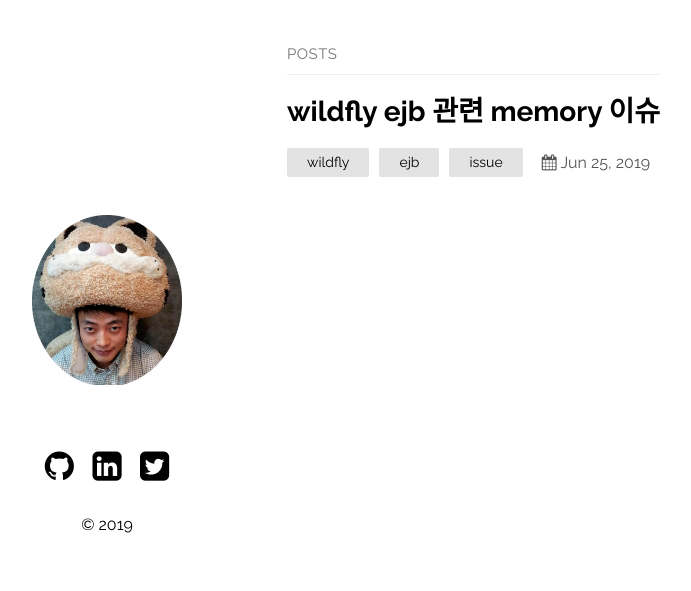
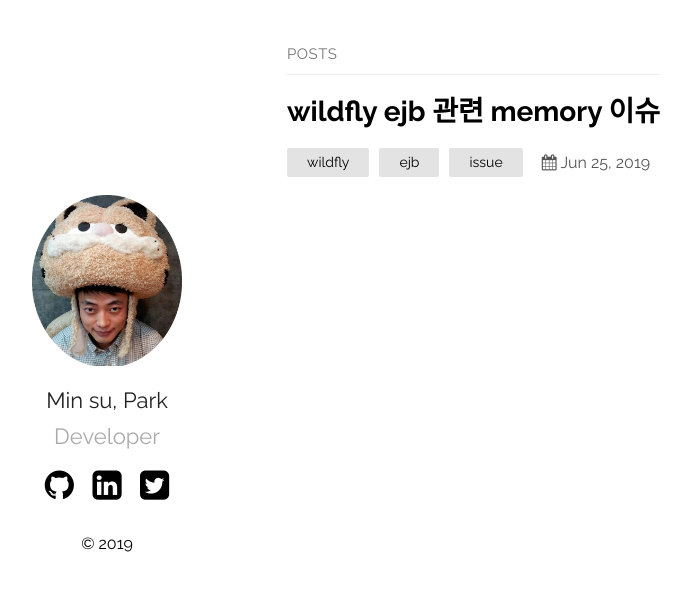
Before and after one commit to mspark7233/mspark7233.github.io, a Jekyll site: the page built from index.md, in a window 1280 px wide. Shown: the top 591 px of the page, without its empty margins (78-769 px from the left). Built offline with Jekyll 4.4.1, drawn with Linux system fonts in a browser that asks for light colours; part of the change alters nothing that is shown.

Commit message:
설정 변경

```diff
--- a/_config.yml
+++ b/_config.yml
@@ -13,16 +13,14 @@
 # you will see them accessed via {{ site.title }}, {{ site.email }}, and so on.
 # You can create any custom variable you would like, and they will be accessible
 # in the templates via {{ site.myvariable }}.
-title: Your awesome title
-email: your-email@example.com
+title: Mspark Blog
+email: mspark7233@gmail.com
 description: >- # this means to ignore newlines until "baseurl:"
-  Write an awesome description for your new site here. You can edit this
-  line in _config.yml. It will appear in your document head meta (for
-  Google search results) and in your feed.xml site description.
+  To summerize what i've developed.
 baseurl: "" # the subpath of your site, e.g. /blog
 url: "http://mspark7233.github.io" # the base hostname & protocol for your site, e.g. http://example.com
-twitter_username: jekyllrb
-github_username:  jekyll
+twitter_username: mspark7233
+github_username: mspark7233
 
 # Build settings
 markdown: kramdown
@@ -30,7 +28,12 @@ plugins:
   - jekyll-feed
 
 plainwhite:
+  name: Min su, Park
+  tagline: Developer
+  date_format: "%b %-d, %Y"
   sitemap: true
+  social_links:
+    twitter: mspark7233
 
 #header_pages:
 # - about.md
```
